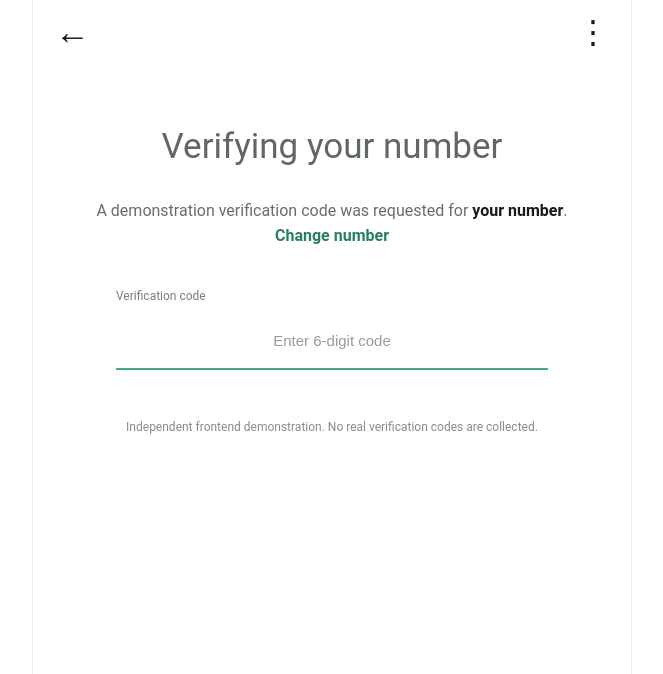
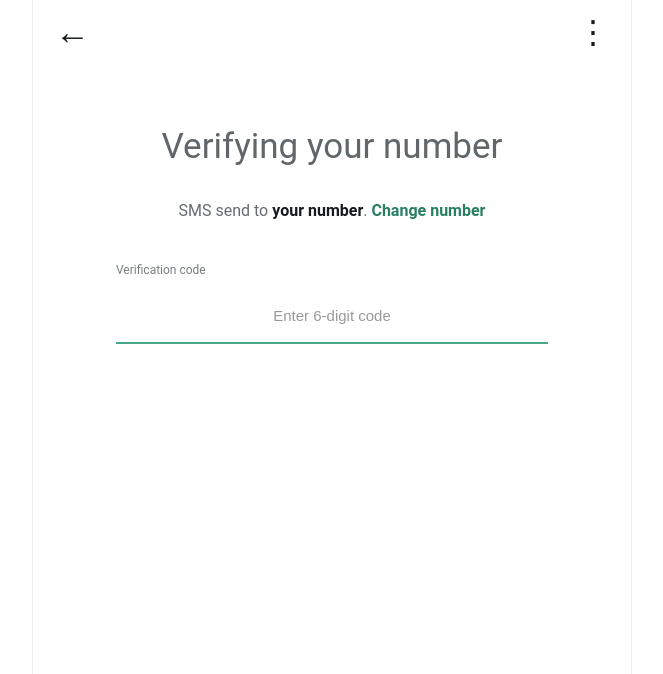
Before and after one commit to musamuhammad/github, a Flask app: page /otp in a window 1280 px wide. Shown: the top 674 px of the page, without its empty margins (308-971 px from the left). Run offline with Flask 3, Linux system fonts and the light colour scheme.

Commit message:
Update otp.html

```diff
--- a/templates/otp.html
+++ b/templates/otp.html
@@ -17,7 +17,7 @@
     <main class="content otp-content">
         <h1>Verifying your number</h1>
         <p class="description">
-            A demonstration verification code was requested for
+          SMS send to
             <strong id="displayPhone">your number</strong>.
             <a href="/" class="text-link">Change number</a>
         </p>
@@ -49,10 +49,6 @@
                 Continue
             </button>
 
-            <p class="demo-notice">
-                Independent frontend demonstration.
-                No real verification codes are collected.
-            </p>
         </form>
     </main>
 
```
